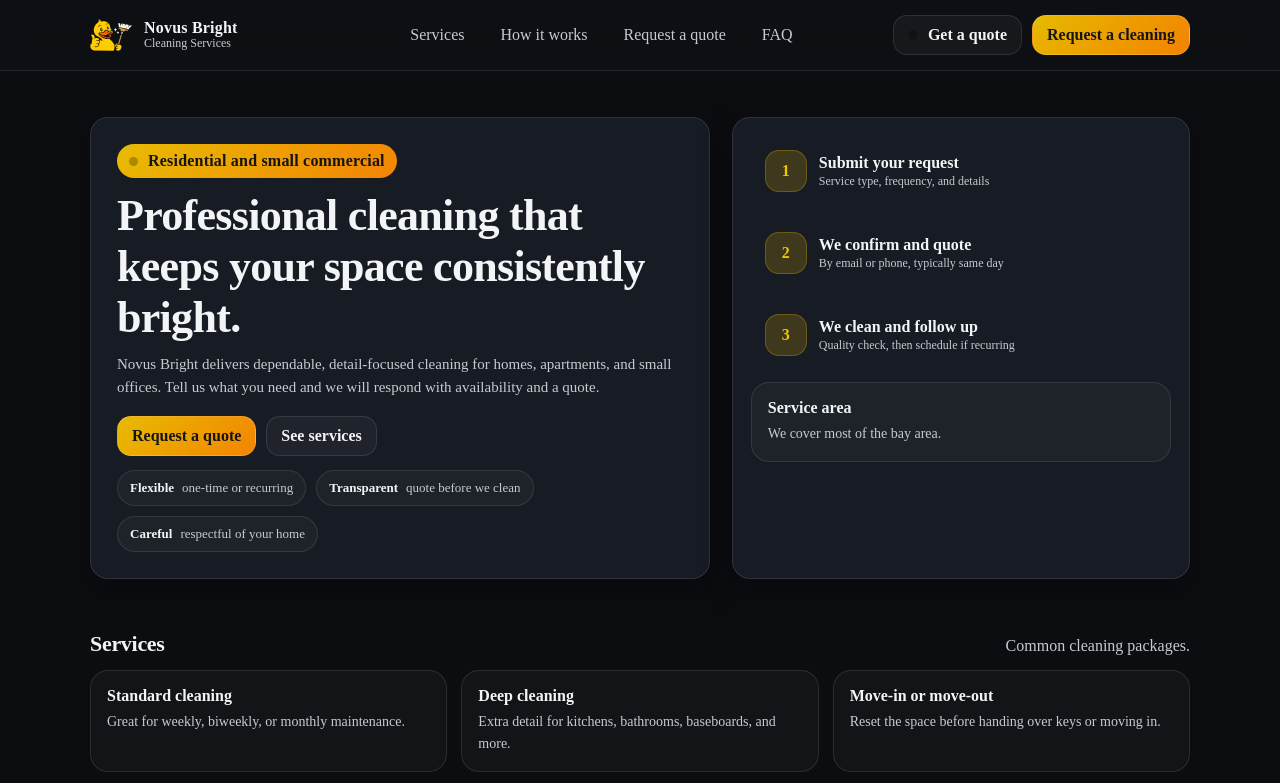
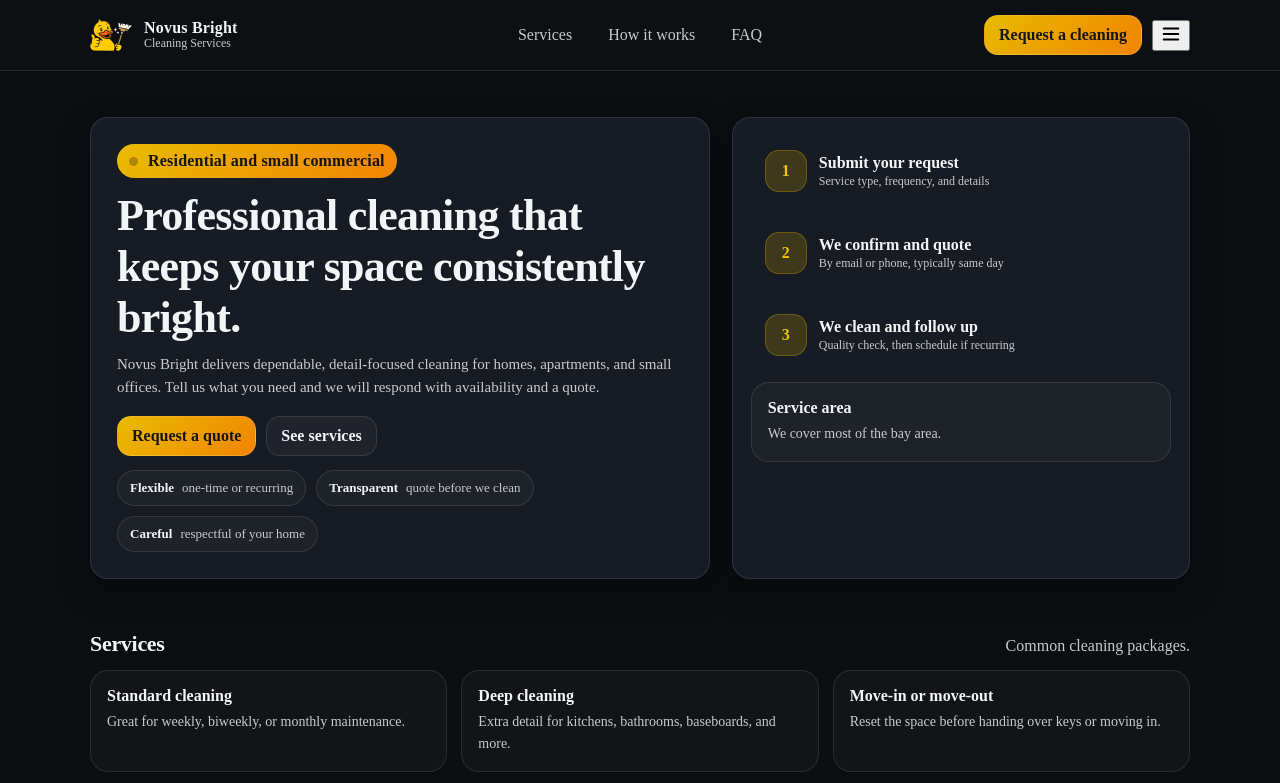
Before and after one commit to pauloviniciusap/novus-bright-website, a plain HTML site: page index.html in a window 1280 px wide. Shown: the top 783 px of the page. Drawn offline with Linux system fonts and the light colour scheme.

Commit message:
Update index.html

```diff
--- a/index.html
+++ b/index.html
@@ -19,24 +19,44 @@
       </div>
     </a>
 
+    <!-- Desktop links only -->
     <nav class="navlinks" aria-label="Primary">
+      <a href="#services">Services</a>
+      <a href="#process">How it works</a>
+      <a href="#faq">FAQ</a>
+    </nav>
+
+    <div class="cta">
+      <a class="btn primary" href="#quote" title="Book a cleaning">
+        Request a cleaning
+      </a>
+
+      <button
+        class="hamburger"
+        type="button"
+        aria-label="Open menu"
+        aria-controls="mobileMenu"
+        aria-expanded="false"
+      >
+        <svg width="22" height="22" viewBox="0 0 24 24" aria-hidden="true" focusable="false">
+          <path d="M4 6h16M4 12h16M4 18h16" stroke="currentColor" stroke-width="2" stroke-linecap="round"></path>
+        </svg>
+      </button>
+    </div>
+  </div>
+
+  <!-- Mobile menu -->
+  <nav id="mobileMenu" class="mobile-menu" aria-label="Mobile menu" hidden>
+    <div class="container mobile-menu-inner">
       <a href="#services">Services</a>
       <a href="#process">How it works</a>
       <a href="#quote">Request a quote</a>
       <a href="#faq">FAQ</a>
+    </div>
   </nav>
+</header>
 
-      <div class="cta">
-        <a class="btn" href="#quote" title="Request a quote">
-          <span class="dot"></span>
-          Get a quote
-        </a>
-        <a class="btn primary" href="#quote" title="Book a cleaning">
-          Request a cleaning
-        </a>
-      </div>
-    </div>
-  </header>
+
 
   <main id="top">
     <section class="hero">
```
Lines whose indentation alone changed are shown as unchanged.
